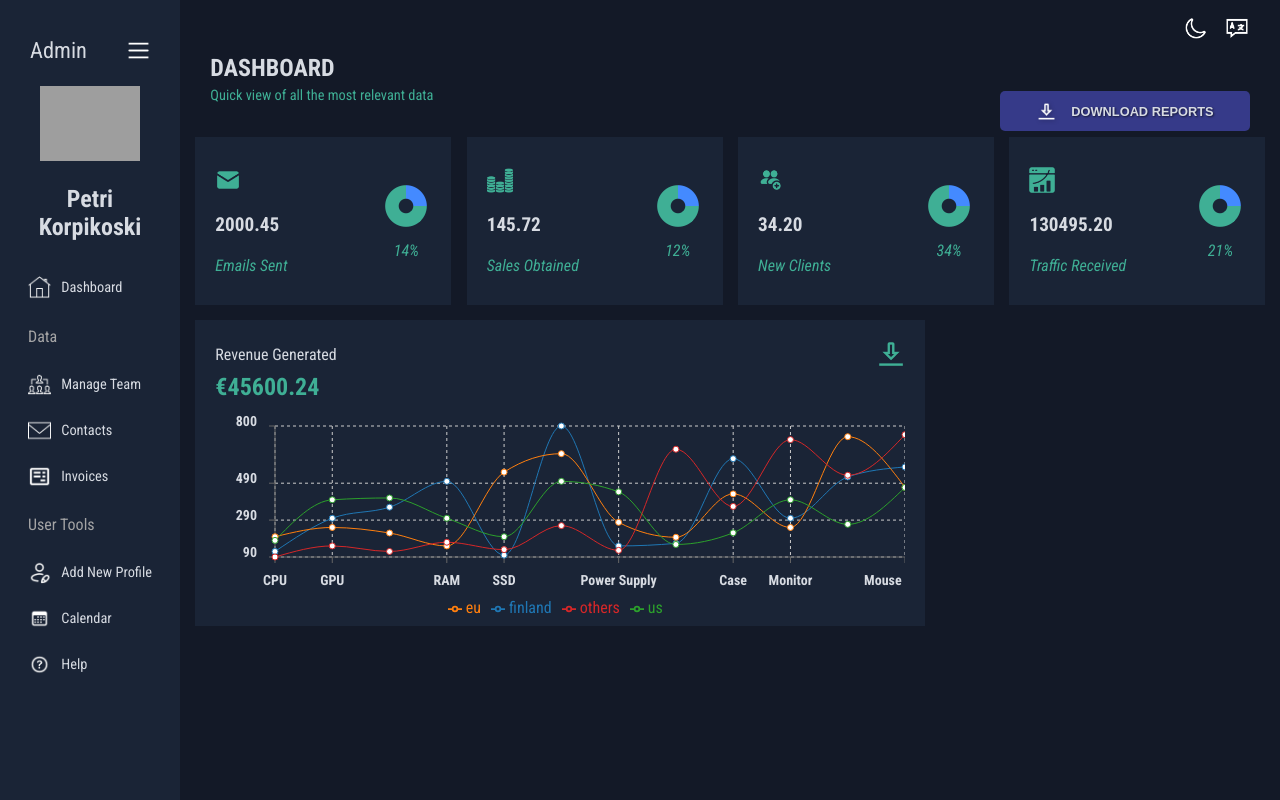
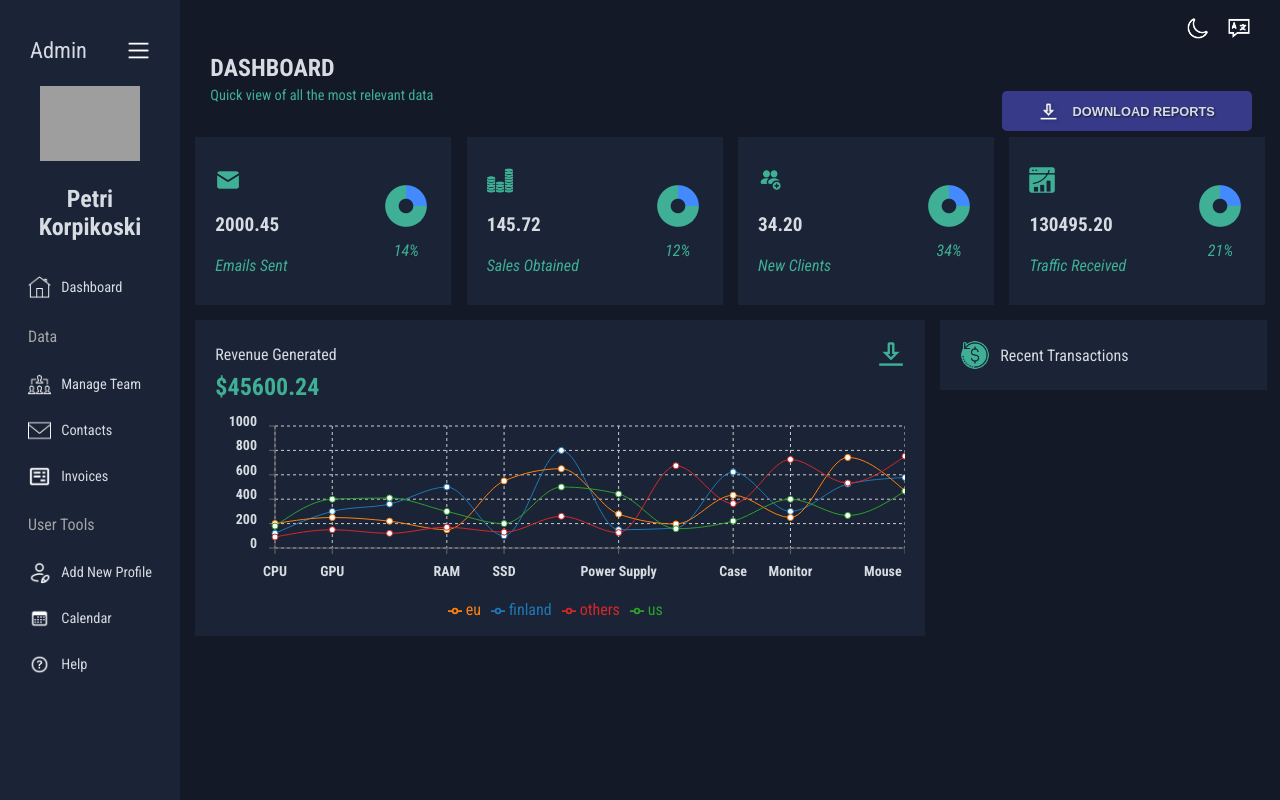
Before and after one commit to PetriK93/SQLytics, a React (Vite) app in the folder client/: page / in a window 1280 px wide. Built offline with nearby package versions, Linux system fonts and the light colour scheme; grey boxes are pictures that could not be loaded.

Commit message:
Started working on the recent transactions section

```diff
--- a/client/package.json
+++ b/client/package.json
@@ -10,6 +10,7 @@
     "preview": "vite preview"
   },
   "dependencies": {
+    "html-to-image": "^1.11.13",
     "react": "^19.2.0",
     "react-dom": "^19.2.0",
     "recharts": "^3.6.0"
--- /dev/null
+++ b/client/src/components/RecentTransactions/RecentTransactions.jsx
@@ -0,0 +1,15 @@
+import styles from "./RecentTransactionsStyles.module.css";
+import recentTransactionsIcon from "../../assets/recent_transactions_green.png";
+
+function RecentTransactions({ title }) {
+  return (
+    <div className={styles.container}>
+      <div className={styles.horizontalWrapper}>
+        <img src={recentTransactionsIcon} className={styles.transactionsIcon} />
+        <p className={styles.title}>{title}</p>
+      </div>
+    </div>
+  );
+}
+
+export default RecentTransactions;
--- /dev/null
+++ b/client/src/components/RecentTransactions/RecentTransactionsStyles.module.css
@@ -0,0 +1,31 @@
+.container {
+  display: flex;
+  flex-direction: column;
+  width: 25.5vw;
+  gap: 10px;
+}
+
+.container p {
+  margin: 0;
+}
+
+.horizontalWrapper {
+  display: flex;
+  flex-direction: row;
+  justify-content: flex-start;
+  gap: 10px;
+  padding: 20px;
+  align-items: center;
+  background-color: var(--color-container);
+}
+
+.title {
+  font-size: 1rem;
+  color: var(--color-text);
+}
+
+.transactionsIcon {
+  width: 30px;
+  height: 30px;
+  background: transparent;
+}
--- a/client/src/components/RevenueGraph/RevenueGraph.jsx
+++ b/client/src/components/RevenueGraph/RevenueGraph.jsx
@@ -1,5 +1,7 @@
 import styles from "./RevenueGraphStyles.module.css";
+import { useRef } from "react";
 import downloadIcon from "../../assets/download_green.png";
+import * as htmlToImage from "html-to-image";
 import {
   LineChart,
   Line,
@@ -27,17 +29,33 @@ function RevenueGraph({ description, amount }) {
     { product: "Mouse", finland: 578, eu: 468, us: 467, others: 753 },
   ];
 
+  const chartRef = useRef(null);
+
+  const downloadChart = () => {
+    htmlToImage.toPng(chartRef.current).then((dataUrl) => {
+      const link = document.createElement("a");
+      link.download = "revenue-chart.png";
+      link.href = dataUrl;
+      link.click();
+    });
+  };
+
   return (
     <div className={styles.container}>
       <div className={styles.horizontalWrapper}>
         <p className={styles.description}>{description}</p>
-        <img src={downloadIcon} className={styles.downloadIcon} />
+        <img
+          src={downloadIcon}
+          className={styles.downloadIcon}
+          onClick={downloadChart}
+        />
       </div>
-      <p className={styles.amount}>€{amount}</p>
+      <p className={styles.amount}>${amount}</p>
 
       {/* GRAPH IS DEFINED BELOW */}
-      <ResponsiveContainer width="100%" height={200}>
-        <LineChart data={data} margin={{ top: 20 }}>
+      <div ref={chartRef}>
+        <ResponsiveContainer width="100%" height={210}>
+          <LineChart data={data} margin={{ top: 20, bottom: 20 }}>
             <CartesianGrid strokeDasharray="3 3" />
             <XAxis
               dataKey="product"
@@ -49,7 +67,8 @@ function RevenueGraph({ description, amount }) {
               }}
             />
             <YAxis
-            domain={[100, 800]}
+              domain={[0, 1000]}
+              ticks={[0, 100, 200, 300, 400, 500, 600, 700, 800, 900, 1000]}
               dx={-10}
               dy={-5}
               style={{
@@ -58,13 +77,23 @@ function RevenueGraph({ description, amount }) {
                 fontWeight: "bold",
               }}
             />
-          <Tooltip />
+            <Tooltip
+              contentStyle={{
+                backgroundColor: "var(--color-bg)",
+                border: "1px solid var(--color-border)",
+                color: "var(--color-text)",
+              }}
+              labelStyle={{
+                color: "var(--color-text)",
+                fontWeight: "bold",
+              }}
+              cursor={{ stroke: "var(--color-border)", strokeWidth: 1 }}
+            />
             <Legend
               verticalAlign="bottom"
               align="center"
-            wrapperStyle={{ top: 192 }}
+              wrapperStyle={{ bottom: -3 }}
             />
-
             <Line type="monotone" dataKey="finland" stroke="#1f77b4" />
             <Line type="monotone" dataKey="eu" stroke="#ff7f0e" />
             <Line type="monotone" dataKey="us" stroke="#2ca02c" />
@@ -72,6 +101,7 @@ function RevenueGraph({ description, amount }) {
           </LineChart>
         </ResponsiveContainer>
       </div>
+    </div>
   );
 }
 
--- a/client/src/pages/Dashboard/Dashboard.jsx
+++ b/client/src/pages/Dashboard/Dashboard.jsx
@@ -3,6 +3,7 @@ import Sidebar from "../../components/Sidebar/Sidebar.jsx";
 import WelcomeMessage from "../../components/WelcomeMessage/WelcomeMessage.jsx";
 import SummaryCard from "../../components/SummaryCard/SummaryCard.jsx";
 import RevenueGraph from "../../components/RevenueGraph/RevenueGraph.jsx";
+import RecentTransactions from "../../components/RecentTransactions/RecentTransactions.jsx";
 import donutIcon from "../../assets/donut_dark_mode.png";
 import emailsIcon from "../../assets/emails_dark_mode.png";
 import salesIcon from "../../assets/sales_dark_mode.png";
@@ -45,7 +46,10 @@ function Dashboard() {
             percentage="21%"
           />
         </div>
-        <RevenueGraph description="Revenue Generated" amount="45600.24" />
+        <div className={styles.horizontalWrapper}>
+          <RevenueGraph description="Revenue Generated" amount="45600.24" />
+          <RecentTransactions title="Recent Transactions" />
+        </div>
       </main>
     </div>
   );
```
Also changed, not shown: client/src/components/TransactionCard/TransactionCard.jsx (added, +16 -0 lines), client/src/assets/recent_transactions_green.png (added), client/src/components/TransactionCard/TransactionCardStyles.module.css (added), 1 other file (tests, documents, lock files or other folders). Lines whose indentation alone changed are shown as unchanged.
